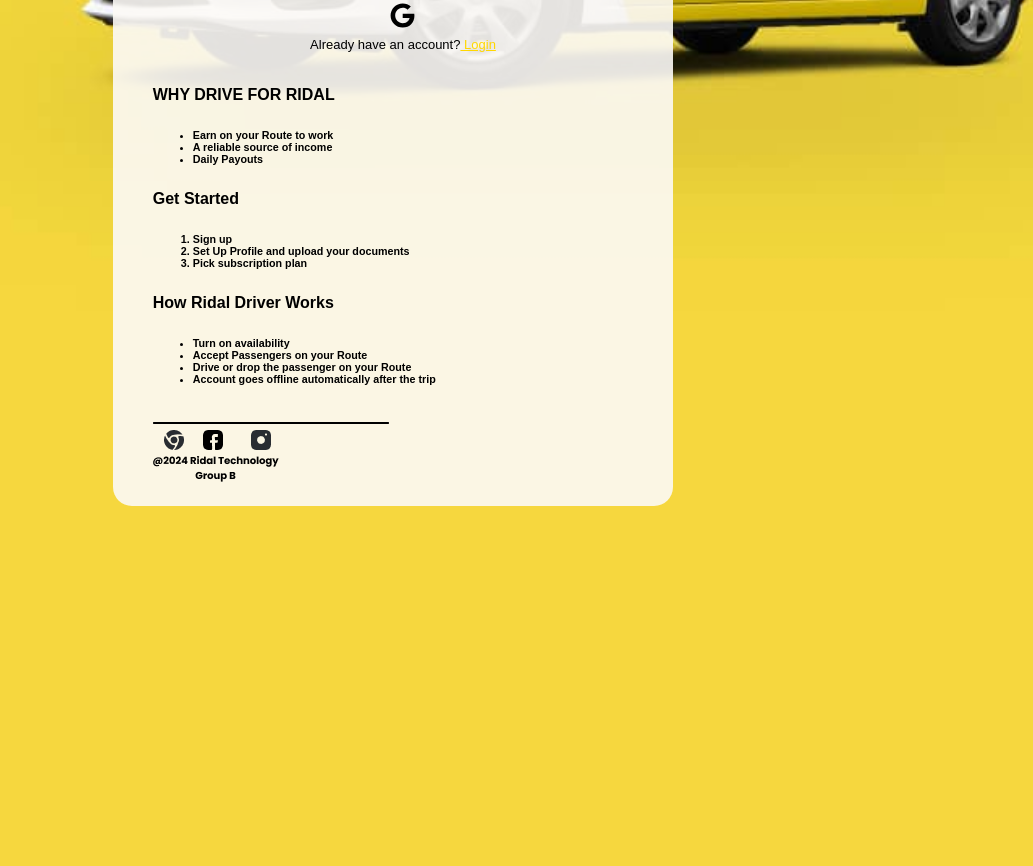
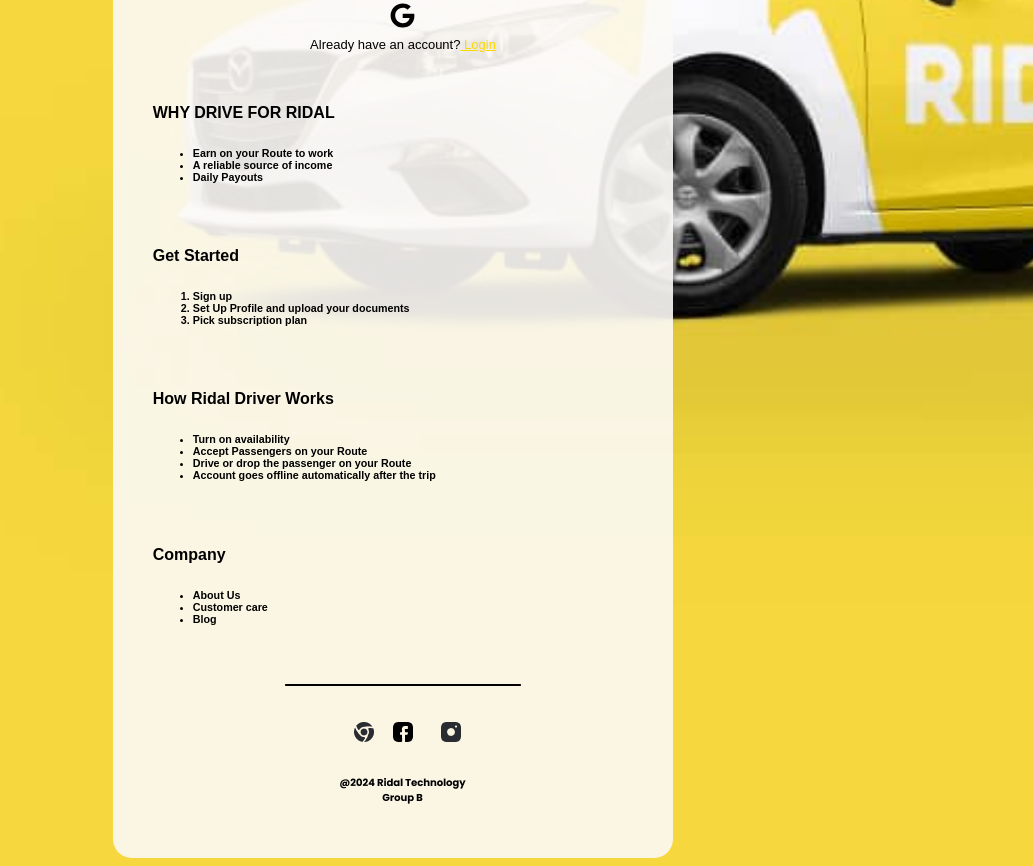
Before and after one commit to thatnoahboy/RIDAL, a PHP site: page /signup-driver.html in a window 1280 px wide. Shown: the part 700-1566 px from the top of the page, without its empty margins (247-1280 px from the left). Before the commit the page ends 1206 px from the top, so only its background shows below. Run offline with PHP 8.4, Linux system fonts and the light colour scheme.

Commit message:
adjusted signup-driver signUpPage1

```diff
--- a/signUpPage1.css
+++ b/signUpPage1.css
@@ -53,6 +53,7 @@ button {
   border-color: #ffd700;
   color: white;
 }
+
 
 .form-termsAndCondition p {
   font-size: x-small;
--- a/signup-driver.html
+++ b/signup-driver.html
@@ -44,20 +44,21 @@
       <div class="alreadyHaveAnAccount center">
         <p>Already have an account?<a href="./signInPage.html"> Login</a></p>
       </div>
+      <br>
       <div class="write-ups-under">
         <p><h4>WHY DRIVE FOR RIDAL </h4>
     <h6><ul>
         <li>Earn on your Route to work</li>
         <li>A reliable source of income</li>
         <li>Daily Payouts</li>
-    </ul></h6>
+    </ul></h6><br>
 
         <h4>Get Started</h4>
     <h6><ol>
         <li>Sign up</li>
         <li>Set Up Profile and upload your documents</li>
         <li>Pick subscription plan</li>
-    </ol></h6>
+    </ol></h6> <br>
 
         <h4>How Ridal Driver Works</h4>
         <ul>
@@ -66,12 +67,25 @@
             <li>Drive or drop the passenger on your Route</li>
             <li>Account goes offline automatically after the trip</li>
         </h6>
-        </ul></p>
+        <br>
+         </ul>
+         <h4>Company</h4>
+         <ul>
+           <h6><li>About Us</li>
+           <li>Customer care</li>
+           <li>Blog</li></h6>
+         </ul></p>
+         <br>
         <div class="socials">
+          <p class="center">
           <img src="Line 2.png" alt=""><br>
+        </p>
+        <p class="center">
           <img src="Frame 225.png" alt=""><br>
+        </p>
+        <p class="center">
           <img src="B.png" alt=""><br>
-
+        </p>
         </div>
     </div>
 
--- a/stylesheet1.css
+++ b/stylesheet1.css
@@ -59,11 +59,7 @@
     transform: translateX(-50%);
 }
 
-.socials {
-    /* display: flex; */
-    /* flex-direction: column; */
-    align-self: center;
-}
+
 
 @media only screen and (max-width: 768px) {
     .container {
```
